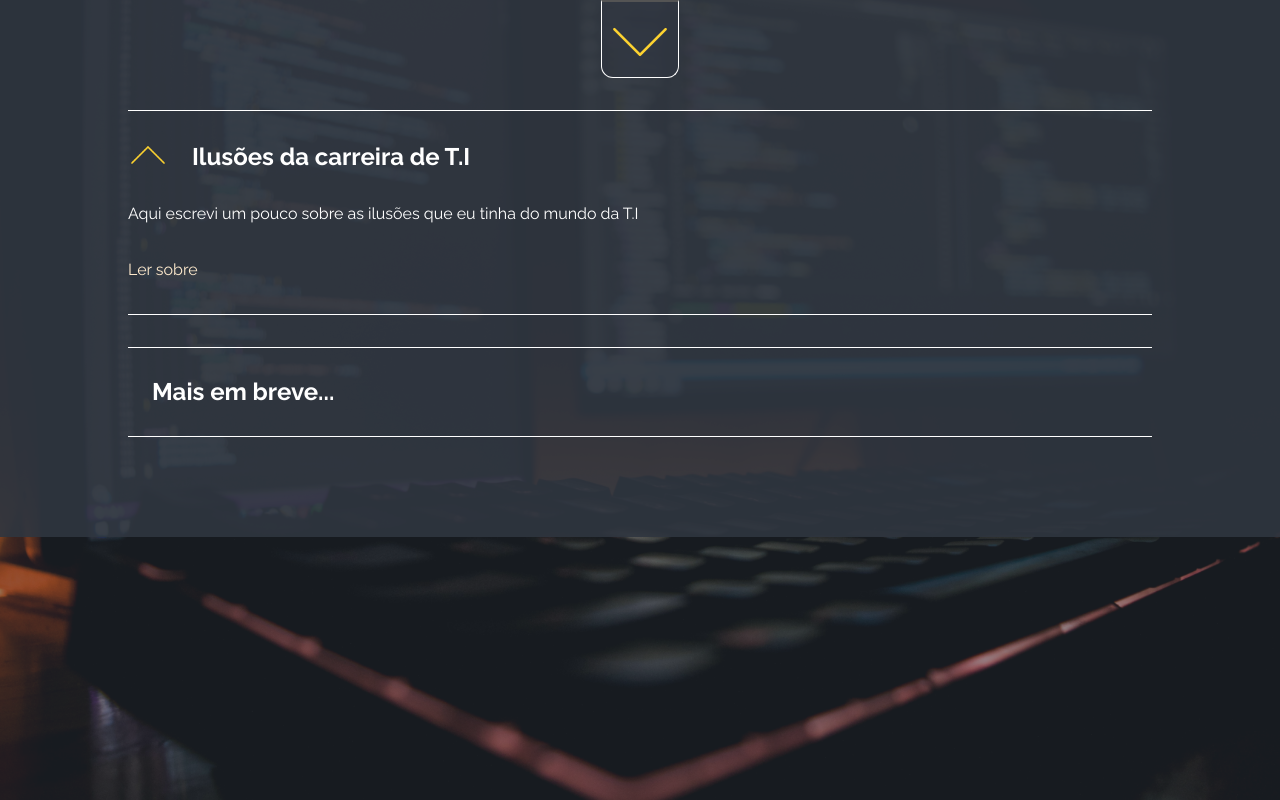
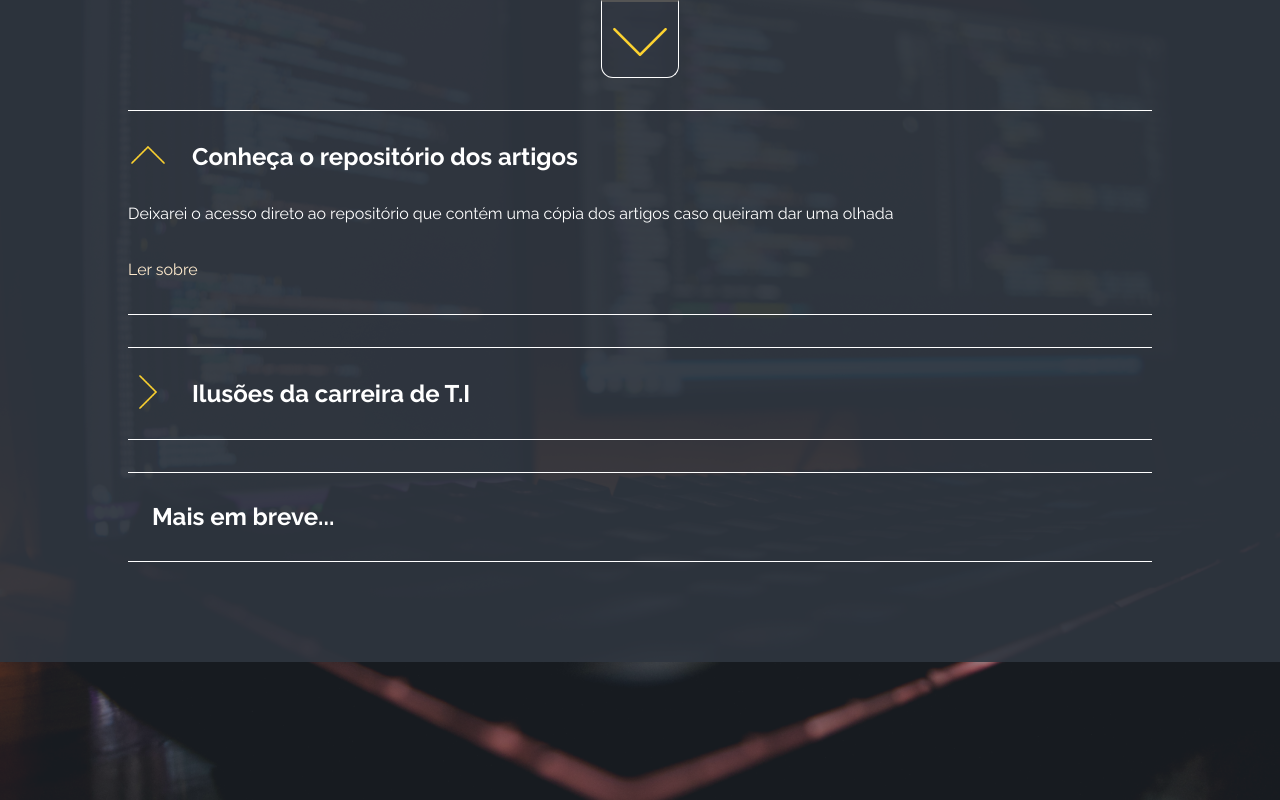
Before and after one commit to PedroHenrique004/Meu-portifolio, a React (Create React App) app: page /thoughts in a window 1280 px wide. Both pictures are taken after a click on the button 148 px from the left and 156 px from the top of the page. Built offline with nearby package versions, Linux system fonts and the light colour scheme.

Commit message:
Adicionando os links para os artigos

```diff
--- a/src/Pages/Pensamentos/index.tsx
+++ b/src/Pages/Pensamentos/index.tsx
@@ -26,7 +26,7 @@ const Pensamentos = () => {
                                     </Title>
                                     <About>
                                         <p>{item.resume}</p>
-                                        <a href={item.link}>Ler sobre</a>
+                                        <a href={item.link} target="blank">Ler sobre</a>
                                     </About>
                                 </>
                             :
--- a/src/components/Accordion/index.tsx
+++ b/src/components/Accordion/index.tsx
@@ -12,9 +12,14 @@ import uniShield from "../../images/uniShield.jpg"
 
 export const accordion = [
     {
+        title: 'Conheça o repositório dos artigos',
+        resume: 'Deixarei o acesso direto ao repositório que contém uma cópia dos artigos caso queiram dar uma olhada',
+        link: 'https://github.com/PedroHenrique004/Artigos'
+    },
+    {
         title: 'Ilusões da carreira de T.I',
         resume: 'Aqui escrevi um pouco sobre as ilusões que eu tinha do mundo da T.I',
-        link: '#'
+        link: 'https://ilusoes-ti.vercel.app'
     },
 ]
 
```
